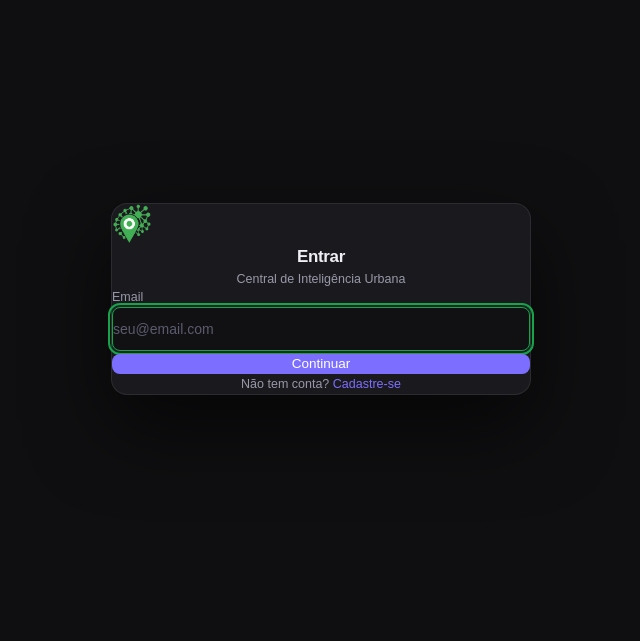
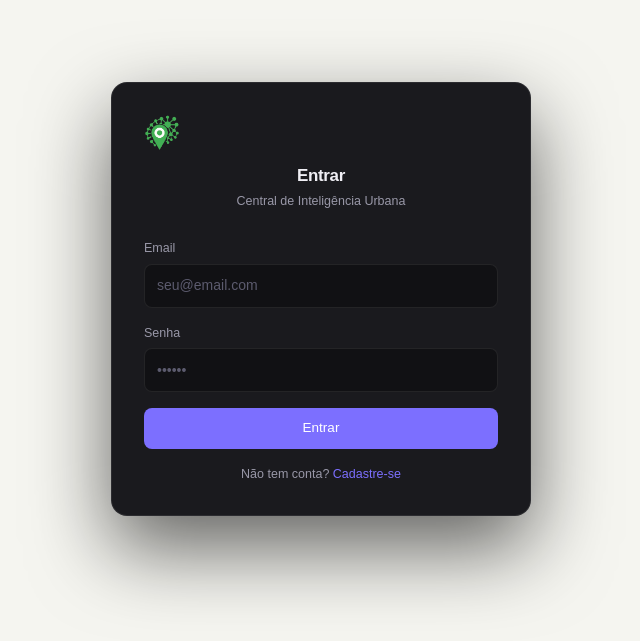
Before and after one commit to caiocinel/tcc-manutencao-urbana, a React (Vite) app in the folder frontend/: page /login in a window 1280 px wide. Shown: the part 101-742 px from the top of the page, without its empty margins (319-959 px from the left). Built offline with nearby package versions, Linux system fonts and the light colour scheme; no server answers.

Commit message:
fix: Revert Header to original, fix auth CSS consistency with project tokens

```diff
--- a/frontend/src/App.css
+++ b/frontend/src/App.css
@@ -518,30 +518,114 @@ textarea:focus {
   padding: 16px;
 }
 .auth-form {
-  background: var(--bg-surface);
-  padding: 32px;
-  border-radius: var(--radius-2xl);
-  border: 1px solid var(--border-default);
   width: 100%;
-  max-width: 380px;
-  display: flex;
-  flex-direction: column;
-  gap: 12px;
-  box-shadow: var(--shadow-diffusion);
+  max-width: 420px;
+  background: #1a1a1e;
+  border: 0.5px solid rgba(255,255,255,0.08);
+  border-radius: 16px;
+  padding: 2rem;
+  box-shadow: 0 32px 80px rgba(0,0,0,0.6);
 }
-.auth-form h1 { font-size: var(--text-3xl); font-weight: 700; letter-spacing: -0.02em; margin-bottom: 4px; }
-.auth-form label { font-size: var(--text-sm); color: var(--text-secondary); font-weight: var(--weight-medium); }
-.auth-form input, .auth-form select { width: 100%; padding: 10px 14px; border: 1px solid var(--border-default); border-radius: var(--radius-lg); font-size: var(--text-md); background: var(--bg-input); color: var(--text-primary); outline: none; transition: border-color var(--transition-fast); }
-.auth-form input:focus, .auth-form select:focus { border-color: var(--accent-green); }
-.auth-form input::placeholder { color: var(--text-muted); }
-.auth-form button { width: 100%; padding: 10px; border: none; border-radius: var(--radius-lg); font-size: var(--text-md); font-weight: var(--weight-semibold); cursor: pointer; background: var(--accent-green); color: #0a0a0b; transition: all var(--transition-fast); }
-.auth-form button:hover { background: #16a34a; }
+.auth-form-header {
+  text-align: center;
+  margin-bottom: 1.75rem;
+}
+.auth-form-header h1 {
+  font-size: 17px;
+  font-weight: 600;
+  color: #f0eff5;
+}
+.auth-form-header p {
+  font-size: 12.5px;
+  color: #9998a8;
+  margin-top: 4px;
+}
+.auth-form .field {
+  margin-bottom: 1rem;
+}
+.auth-form label {
+  display: block;
+  font-size: 12.5px;
+  font-weight: 500;
+  color: #9998a8;
+  margin-bottom: 6px;
+}
+.auth-form label .req {
+  color: #ff6b6b;
+  margin-left: 2px;
+}
+.auth-form input, .auth-form select {
+  width: 100%;
+  background: #111114;
+  border: 0.5px solid rgba(255,255,255,0.08);
+  border-radius: 8px;
+  padding: 10px 12px;
+  font-size: 14px;
+  font-family: inherit;
+  color: #f0eff5;
+  outline: none;
+  transition: border-color .15s, box-shadow .15s;
+  -webkit-appearance: none;
+  appearance: none;
+}
+.auth-form input::placeholder, .auth-form select::placeholder {
+  color: #5c5b6e;
+}
+.auth-form input:focus, .auth-form select:focus {
+  border-color: #7c6fff;
+  box-shadow: 0 0 0 3px rgba(124,111,255,0.12);
+}
+.auth-form button {
+  width: 100%;
+  padding: 10px;
+  border: none;
+  border-radius: 8px;
+  font-size: 13.5px;
+  font-weight: 500;
+  font-family: inherit;
+  cursor: pointer;
+  background: #7c6fff;
+  color: #fff;
+  transition: opacity .15s;
+}
+.auth-form button:hover { opacity: .88; }
 .auth-form button:active { transform: scale(0.98); }
 .auth-form button:disabled { opacity: 0.4; cursor: not-allowed; transform: none; }
-.auth-link { font-size: var(--text-base); text-align: center; color: var(--text-tertiary); }
-.auth-link a { color: var(--accent-green); text-decoration: none; font-weight: var(--weight-medium); }
+.auth-form .btn-ghost {
+  background: transparent;
+  border: 0.5px solid rgba(255,255,255,0.08);
+  color: #9998a8;
+  margin-top: 6px;
+}
+.auth-form .btn-ghost:hover { background: rgba(255,255,255,0.04); opacity: 1; }
+.auth-link {
+  font-size: 12.5px;
+  text-align: center;
+  color: #9998a8;
+  margin-top: 1rem;
+}
+.auth-link a {
+  color: #7c6fff;
+  text-decoration: none;
+}
 .auth-link a:hover { text-decoration: underline; }
-.error { color: var(--accent-red); font-size: var(--text-base); }
+.auth-error {
+  color: #ff6b6b;
+  font-size: 12.5px;
+  margin-bottom: 1rem;
+}
+.auth-success-banner {
+  background: rgba(46,196,160,0.12);
+  border: 0.5px solid rgba(46,196,160,0.3);
+  border-radius: 8px;
+  padding: 9px 11px;
+  margin-bottom: 1rem;
+}
+.auth-success-banner p {
+  font-size: 12px;
+  color: #2ec4a0;
+  line-height: 1.45;
+}
 
 hr { border: none; border-top: 1px solid var(--border-default); }
 
--- a/frontend/src/pages/Login.jsx
+++ b/frontend/src/pages/Login.jsx
@@ -6,31 +6,12 @@ import { useAuth } from '../context/AuthContext';
 export default function Login() {
   const [email, setEmail] = useState('');
   const [senha, setSenha] = useState('');
-  const [step, setStep] = useState('email');
   const [error, setError] = useState('');
   const [loading, setLoading] = useState(false);
   const { login } = useAuth();
   const navigate = useNavigate();
 
-  async function handleCheckEmail(e) {
-    e.preventDefault();
-    setError('');
-    setLoading(true);
-    try {
-      const data = await api.checkEmail(email);
-      if (data.exists) {
-        setStep('password');
-      } else {
-        navigate('/registro?email=' + encodeURIComponent(email));
-      }
-    } catch (err) {
-      setError(err.message);
-    } finally {
-      setLoading(false);
-    }
-  }
-
-  async function handleLogin(e) {
+  async function handleSubmit(e) {
     e.preventDefault();
     setError('');
     setLoading(true);
@@ -45,83 +26,35 @@ export default function Login() {
     }
   }
 
-  function handleBack() {
-    setStep('email');
-    setError('');
-  }
-
-  const inputClass = "w-full bg-[#111114] border border-[rgba(255,255,255,0.08)] rounded-[8px] px-3 py-[10px] text-[14px] text-[#f0eff5] outline-none transition-[border-color,box-shadow] duration-150 focus:border-[#7c6fff] focus:shadow-[0_0_0_3px_rgba(124,111,255,0.12)] placeholder:text-[#5c5b6e]";
-
   return (
-    <div className="min-h-dvh flex items-center justify-center bg-[#0f0f11] px-4">
-      <div className="w-full max-w-[420px] bg-[#1a1a1e] border border-[rgba(255,255,255,0.08)] rounded-[16px] p-8 shadow-[0_32px_80px_rgba(0,0,0,0.6)]">
-        <div className="text-center mb-8">
-          <img src="/icon.svg" alt="CIU" className="w-10 h-10 mx-auto mb-3" />
-          <h1 className="text-[17px] font-semibold text-[#f0eff5]">Entrar</h1>
-          <p className="text-[12.5px] text-[#9998a8] mt-1">Central de Inteligência Urbana</p>
+    <div className="auth-container">
+      <form onSubmit={handleSubmit} className="auth-form">
+        <div className="auth-form-header">
+          <img src="/icon.svg" alt="CIU" width="36" height="36" style={{ marginBottom: 12 }} />
+          <h1>Entrar</h1>
+          <p>Central de Inteligência Urbana</p>
         </div>
 
-        {step === 'email' ? (
-          <form onSubmit={handleCheckEmail}>
-            <div className="mb-4">
-              <label className="block text-[12.5px] font-medium text-[#9998a8] mb-1.5">Email</label>
-              <input
-                type="email" placeholder="seu@email.com" value={email}
-                onChange={e => setEmail(e.target.value)} required autoFocus
-                className={inputClass}
-              />
+        <div className="field">
+          <label>Email</label>
+          <input type="email" placeholder="seu@email.com" value={email} onChange={e => setEmail(e.target.value)} required />
         </div>
 
-            {error && <p className="text-[#ff6b6b] text-[12.5px] mb-4" role="alert">{error}</p>}
-
-            <button type="submit" disabled={loading}
-              className="w-full bg-[#7c6fff] text-white rounded-[8px] py-[10px] text-[13.5px] font-medium cursor-pointer transition-opacity duration-150 hover:opacity-85 disabled:opacity-60"
-            >
-              {loading ? 'Verificando...' : 'Continuar'}
-            </button>
-
-            <p className="text-[12.5px] text-[#9998a8] text-center mt-4">
-              Não tem conta?{' '}
-              <Link to="/registro" className="text-[#7c6fff] no-underline hover:underline">Cadastre-se</Link>
-            </p>
-          </form>
-        ) : (
-          <form onSubmit={handleLogin}>
-            <div className="mb-1">
-              <label className="block text-[12.5px] font-medium text-[#9998a8] mb-1.5">Email</label>
-              <p className="text-[14px] text-[#f0eff5] mb-4">{email}</p>
+        <div className="field">
+          <label>Senha</label>
+          <input type="password" placeholder="••••••" value={senha} onChange={e => setSenha(e.target.value)} required />
         </div>
 
-            <div className="mb-4">
-              <label className="block text-[12.5px] font-medium text-[#9998a8] mb-1.5">Senha</label>
-              <input
-                type="password" placeholder="••••••" value={senha}
-                onChange={e => setSenha(e.target.value)} required autoFocus
-                className={inputClass}
-              />
-            </div>
+        {error && <p className="auth-error" role="alert">{error}</p>}
 
-            {error && <p className="text-[#ff6b6b] text-[12.5px] mb-4" role="alert">{error}</p>}
-
-            <button type="submit" disabled={loading}
-              className="w-full bg-[#7c6fff] text-white rounded-[8px] py-[10px] text-[13.5px] font-medium cursor-pointer transition-opacity duration-150 hover:opacity-85 disabled:opacity-60"
-            >
+        <button type="submit" disabled={loading}>
           {loading ? 'Entrando...' : 'Entrar'}
         </button>
 
-            <button type="button" onClick={handleBack}
-              className="w-full mt-2 bg-transparent text-[#9998a8] border border-[rgba(255,255,255,0.12)] rounded-[8px] py-[10px] text-[13.5px] font-medium cursor-pointer transition-colors duration-150 hover:text-[#f0eff5] hover:border-[rgba(255,255,255,0.25)]"
-            >
-              Voltar
-            </button>
-
-            <p className="text-[12.5px] text-[#9998a8] text-center mt-4">
-              Não tem conta?{' '}
-              <Link to="/registro" className="text-[#7c6fff] no-underline hover:underline">Cadastre-se</Link>
+        <p className="auth-link">
+          Não tem conta? <Link to="/registro">Cadastre-se</Link>
         </p>
       </form>
-        )}
-      </div>
     </div>
   );
 }
--- a/frontend/src/pages/Register.jsx
+++ b/frontend/src/pages/Register.jsx
@@ -67,63 +67,57 @@ export default function Register() {
     }
   }
 
-  const inputClass = "w-full bg-[#111114] border border-[rgba(255,255,255,0.08)] rounded-[8px] px-3 py-[10px] text-[14px] text-[#f0eff5] outline-none transition-[border-color,box-shadow] duration-150 focus:border-[#7c6fff] focus:shadow-[0_0_0_3px_rgba(124,111,255,0.12)] placeholder:text-[#5c5b6e]";
-
   return (
-    <div className="min-h-dvh flex items-center justify-center bg-[#0f0f11] px-4 py-8">
-      <div className="w-full max-w-[420px] bg-[#1a1a1e] border border-[rgba(255,255,255,0.08)] rounded-[16px] p-8 shadow-[0_32px_80px_rgba(0,0,0,0.6)]">
-        <div className="text-center mb-6">
-          <img src="/icon.svg" alt="CIU" className="w-10 h-10 mx-auto mb-3" />
-          <h1 className="text-[17px] font-semibold text-[#f0eff5]">Criar conta</h1>
-          <p className="text-[12.5px] text-[#9998a8] mt-1">Central de Inteligência Urbana</p>
+    <div className="auth-container">
+      <form onSubmit={handleSubmit} className="auth-form">
+        <div className="auth-form-header">
+          <img src="/icon.svg" alt="CIU" width="36" height="36" style={{ marginBottom: 12 }} />
+          <h1>Criar conta</h1>
+          <p>Central de Inteligência Urbana</p>
         </div>
 
         {prefillMessage && (
-          <div className="bg-[rgba(46,196,160,0.12)] border border-[rgba(46,196,160,0.3)] rounded-[8px] px-3 py-2.5 mb-4">
-            <p className="text-[12px] text-[#2ec4a0] leading-relaxed">
-              Parece que você ainda não tem uma conta. Complete seu cadastro abaixo!
-            </p>
+          <div className="auth-success-banner">
+            <p>Parece que você ainda não tem uma conta. Complete seu cadastro abaixo!</p>
           </div>
         )}
 
-        <form onSubmit={handleSubmit}>
-          {error && <p className="text-[#ff6b6b] text-[12.5px] mb-4" role="alert">{error}</p>}
+        {error && <p className="auth-error" role="alert">{error}</p>}
 
-          <div className="mb-3">
-            <label className="block text-[12.5px] font-medium text-[#9998a8] mb-1.5">Nome <span className="text-[#ff6b6b]">*</span></label>
-            <input type="text" placeholder="Seu nome" value={nome} onChange={e => setNome(e.target.value)} required className={inputClass} />
+        <div className="field">
+          <label>Nome <span className="req">*</span></label>
+          <input type="text" placeholder="Seu nome" value={nome} onChange={e => setNome(e.target.value)} required />
         </div>
 
-          <div className="mb-3">
-            <label className="block text-[12.5px] font-medium text-[#9998a8] mb-1.5">Email <span className="text-[#ff6b6b]">*</span></label>
-            <input type="email" placeholder="seu@email.com" value={email} onChange={e => setEmail(e.target.value)} required className={inputClass} />
+        <div className="field">
+          <label>Email <span className="req">*</span></label>
+          <input type="email" placeholder="seu@email.com" value={email} onChange={e => setEmail(e.target.value)} required />
         </div>
 
-          <div className="mb-3">
-            <label className="block text-[12.5px] font-medium text-[#9998a8] mb-1.5">Senha <span className="text-[#ff6b6b]">*</span></label>
-            <input type="password" placeholder="Mínimo 6 caracteres" value={senha} onChange={e => setSenha(e.target.value)} required minLength={6} className={inputClass} />
+        <div className="field">
+          <label>Senha <span className="req">*</span></label>
+          <input type="password" placeholder="Mínimo 6 caracteres" value={senha} onChange={e => setSenha(e.target.value)} required minLength={6} />
         </div>
 
-          <div className="mb-3">
-            <label className="block text-[12.5px] font-medium text-[#9998a8] mb-1.5">CPF</label>
-            <div className="relative">
+        <div className="field">
+          <label>CPF</label>
+          <div style={{ position: 'relative' }}>
             <input
               type="text" placeholder="000.000.000-00" value={cpf} maxLength={14}
               onChange={e => { setCpf(mascaraCpf(e.target.value)); setCpfValido(null); }}
               onBlur={handleCpfBlur}
-                className={inputClass}
-                style={{ borderColor: cpfValido === true ? '#2ec4a0' : cpfValido === false ? '#ff6b6b' : '' }}
+              style={{ borderColor: cpfValido === true ? '#2ec4a0' : cpfValido === false ? '#ff6b6b' : undefined }}
             />
-              <span className="absolute right-3 top-1/2 -translate-y-1/2 text-[11px]">
-                {cpfValidando && <span className="text-[#9998a8]">Validando...</span>}
-                {cpfValido === true && <span className="text-[#2ec4a0]">OK</span>}
-                {cpfValido === false && <span className="text-[#ff6b6b]">Inválido</span>}
+            <span style={{ position: 'absolute', right: 10, top: '50%', transform: 'translateY(-50%)', fontSize: 11 }}>
+              {cpfValidando && <span style={{ color: '#9998a8' }}>Validando...</span>}
+              {cpfValido === true && <span style={{ color: '#2ec4a0' }}>OK</span>}
+              {cpfValido === false && <span style={{ color: '#ff6b6b' }}>Inválido</span>}
             </span>
           </div>
         </div>
 
-          <div className="mb-4">
-            <label className="block text-[12.5px] font-medium text-[#9998a8] mb-1.5">Município <span className="text-[#ff6b6b]">*</span></label>
+        <div className="field">
+          <label>Município <span className="req">*</span></label>
           <SearchableSelect
             options={municipios}
             value={municipioId}
@@ -133,18 +127,14 @@ export default function Register() {
           />
         </div>
 
-          <button type="submit" disabled={loading}
-            className="w-full bg-[#7c6fff] text-white rounded-[8px] py-[10px] text-[13.5px] font-medium cursor-pointer transition-opacity duration-150 hover:opacity-85 disabled:opacity-60"
-          >
+        <button type="submit" disabled={loading}>
           {loading ? 'Cadastrando...' : 'Criar conta'}
         </button>
 
-          <p className="text-[12.5px] text-[#9998a8] text-center mt-4">
-            Já tem conta?{' '}
-            <Link to="/login" className="text-[#7c6fff] no-underline hover:underline">Faça login</Link>
+        <p className="auth-link">
+          Já tem conta? <Link to="/login">Faça login</Link>
         </p>
       </form>
     </div>
-    </div>
   );
 }
```
Also changed, not shown: frontend/src/components/Header.jsx (+21 -35 lines). Lines whose indentation alone changed are shown as unchanged.
